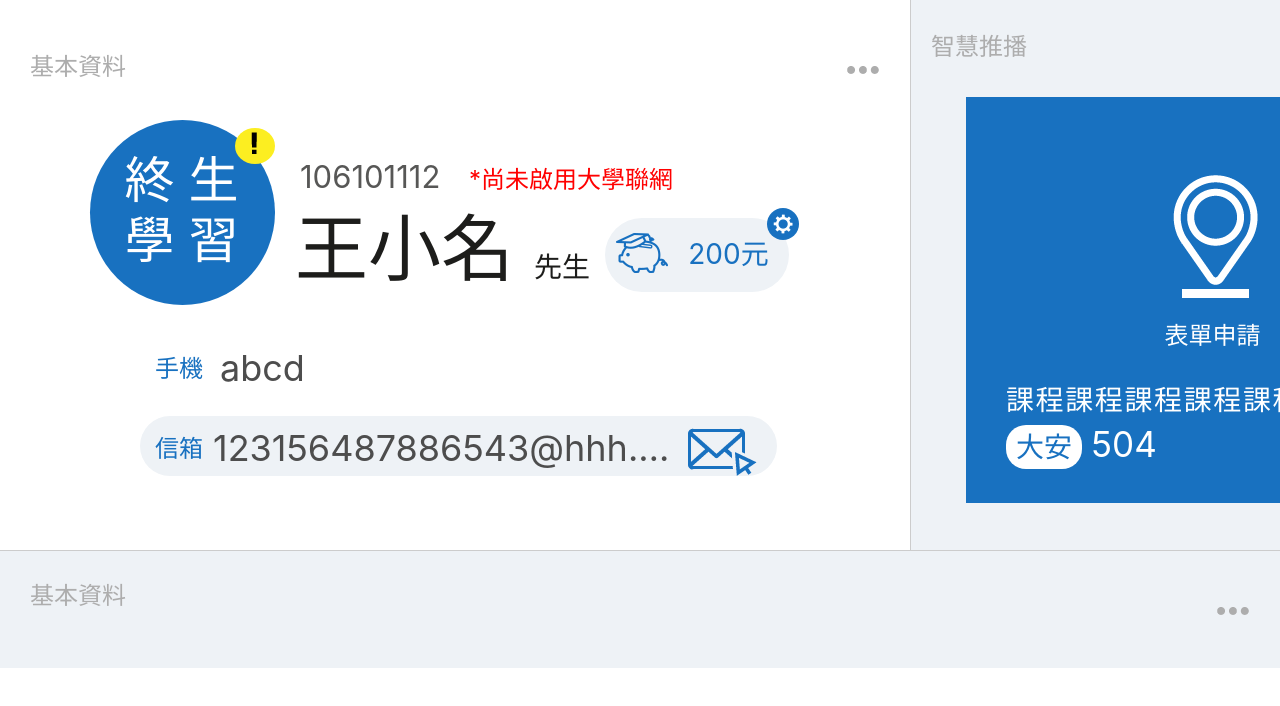
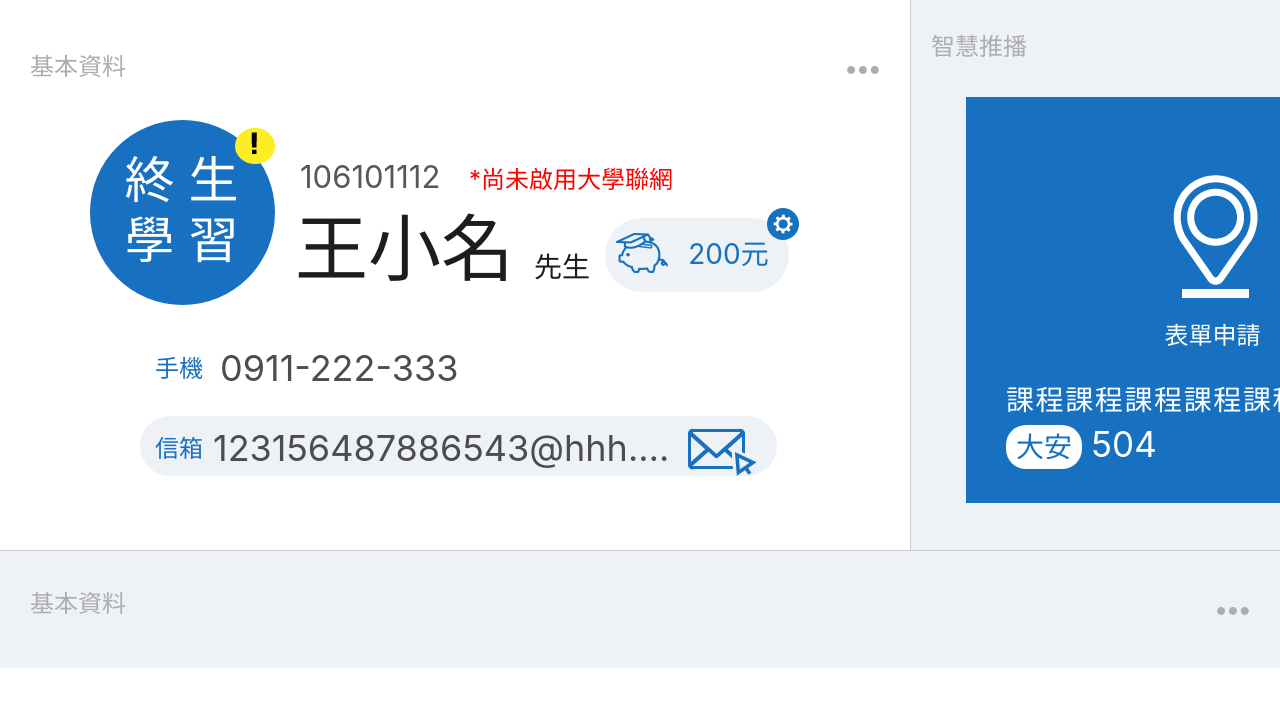
Before and after one commit to neo725/sc2-gulp-static, a website: page docs/landing.html in a window 1280 px wide. Drawn offline with Linux system fonts and the light colour scheme.

Commit message:
fix phone style

```diff
--- a/assets/scss/pages/_landing.scss
+++ b/assets/scss/pages/_landing.scss
@@ -320,7 +320,7 @@
 			float: left;
 			margin: 30px;
 			font-size: 24px;
-			line-height: 30px;
+			line-height: 46px;
 			color: #adadad;
 		}
 		.od_more{
--- a/docs/landing.html
+++ b/docs/landing.html
@@ -6,6 +6,7 @@
     <meta name="viewport" content="width=device-width, initial-scale=0.5, maximum-scale=0.5, minimum-scale=0.5, user-scalable=no, minimal-ui">
     <meta name="apple-mobile-web-app-capable" content="yes">
     <meta name="apple-mobile-web-app-status-bar-style" content="black">
+    <meta name="format-detection" content="telephone=no">
     <title>Empty</title>
     <!-- built style files will be auto injected -->
     <link href="css/framework7.css" rel="stylesheet" />
@@ -58,7 +59,7 @@
                                     </div>
                                     <div class="p_phone_div">
                                         <span>手機</span>
-                                        <div>abcd</div>
+                                        <div>0911-222-333</div>
                                     </div>
                                     <div class="p_mail_div">
                                         <span>信箱</span>
```
Also changed, not shown: static/landing.html (+2 -1 lines), docs/css/servicecenter.css, static/css/servicecenter.css, 2 other files.
